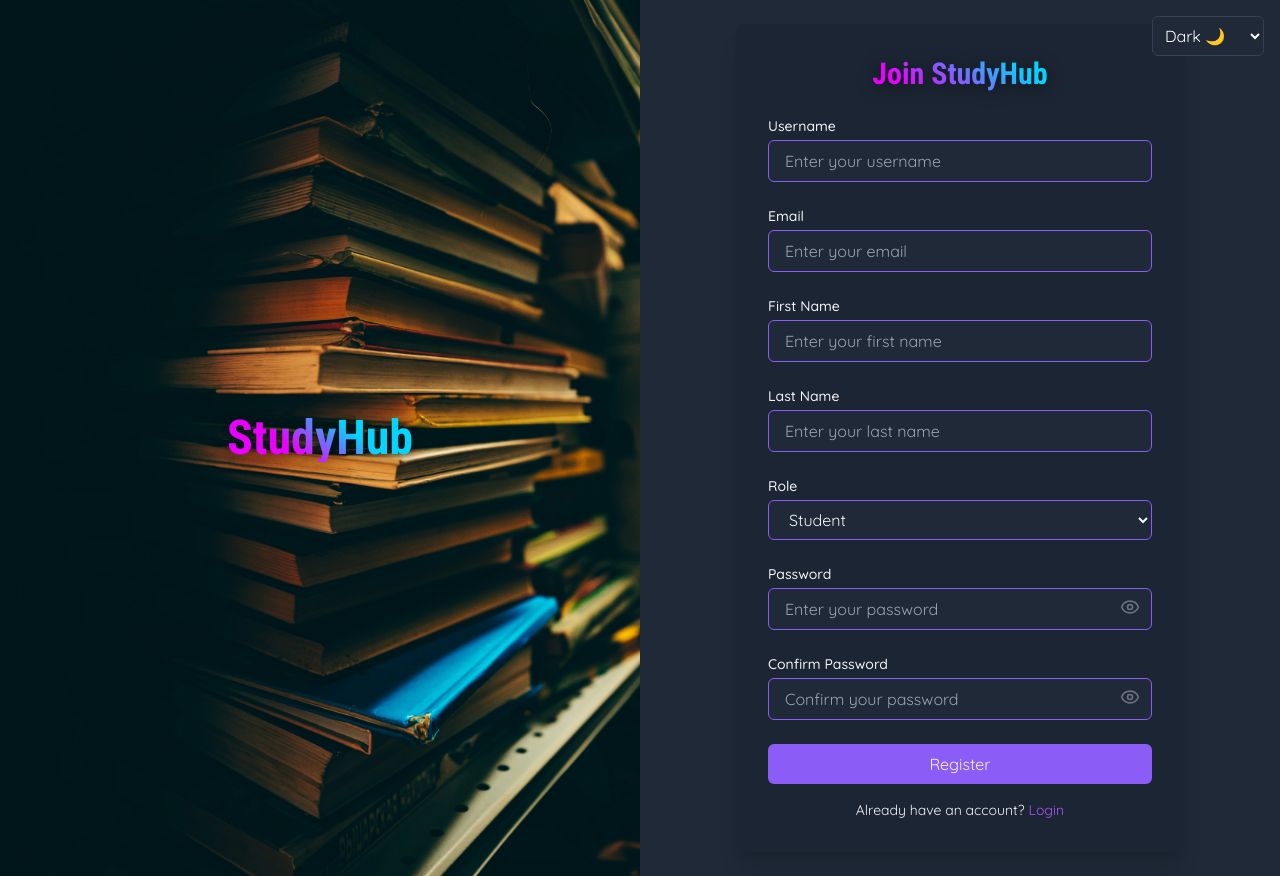
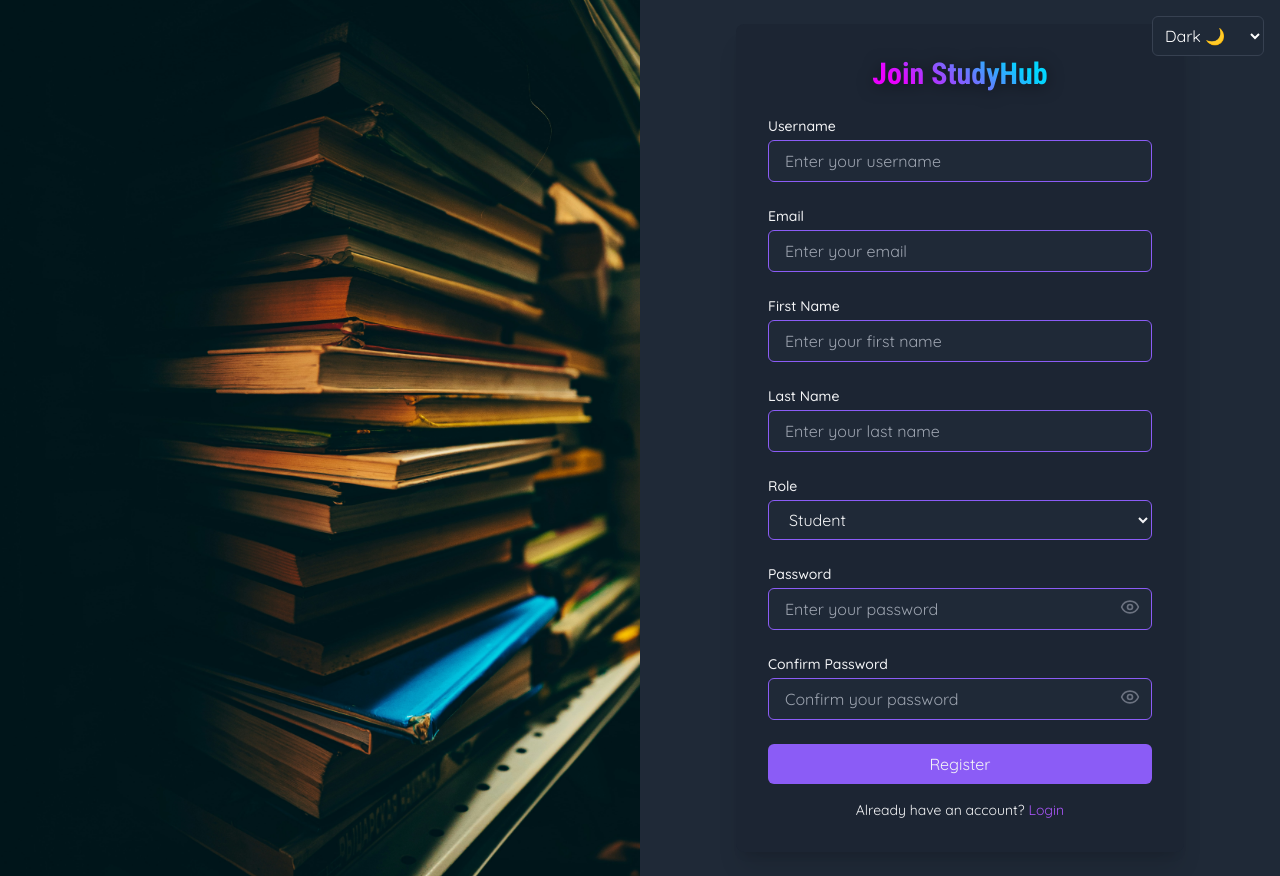
Before and after one commit to sehr4/studyhub-frontend, a React (Vite) app: page /signup in a window 1280 px wide. Built offline with nearby package versions, Linux system fonts and the light colour scheme.

Commit message:
removed the h1 from the left side of the sceen on login and signup and replace navigation after login/signup to dashboard

```diff
--- a/src/pages/Login.jsx
+++ b/src/pages/Login.jsx
@@ -27,7 +27,7 @@ const Login = () => {
             });
             console.log('Login successful:', response.data);
             localStorage.setItem('user', JSON.stringify(response.data));
-            navigate('/profile');
+            navigate('/dashboard');
         } catch (err) {
             console.error('Login failed:', err);
             setError(err.response?.data || 'An error occurred during login');
@@ -54,7 +54,7 @@ const Login = () => {
         <div className="flex min-h-screen flex-col md:flex-row">
             <div className="md:w-1/2 h-64 md:h-auto bg-cover bg-center" style={{ backgroundImage: 'url(study2.jpg)' }}>
                 <div className="flex items-center justify-center h-full">
-                    <h1 className="text-4xl md:text-5xl font-bold gradient-text">StudyHub</h1>
+                    {/*<h1 className="text-4xl md:text-5xl font-bold gradient-text">StudyHub</h1>*/}
                 </div>
             </div>
             <div className="w-full md:w-1/2 flex items-center justify-center p-4 md:p-6">
--- a/src/pages/Signup.jsx
+++ b/src/pages/Signup.jsx
@@ -43,7 +43,7 @@ const Signup = () => {
         try {
             const response = await axios.post('http://localhost:8080/api/users/register', payload);
             console.log('Register successful:', response.data);
-            navigate('/login');
+            navigate('/dashboard');
         } catch (err) {
             console.error('Register failed:', err);
             setError(err.response?.data || 'An error occurred during registration');
@@ -70,7 +70,7 @@ const Signup = () => {
         <div className="flex min-h-screen flex-col md:flex-row">
             <div className="md:w-1/2 h-64 md:h-auto bg-cover bg-center" style={{ backgroundImage: 'url(study2.jpg)' }}>
                 <div className="flex items-center justify-center h-full">
-                    <h1 className="text-4xl md:text-5xl font-bold gradient-text">StudyHub</h1>
+                    {/*<h1 className="text-4xl md:text-5xl font-bold gradient-text">StudyHub</h1>*/}
                 </div>
             </div>
             <div className="w-full md:w-1/2 flex items-center justify-center p-4 md:p-6">
```
